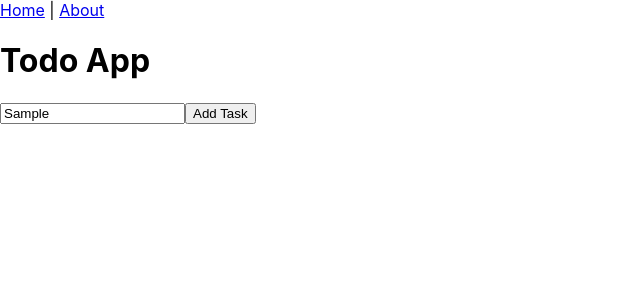
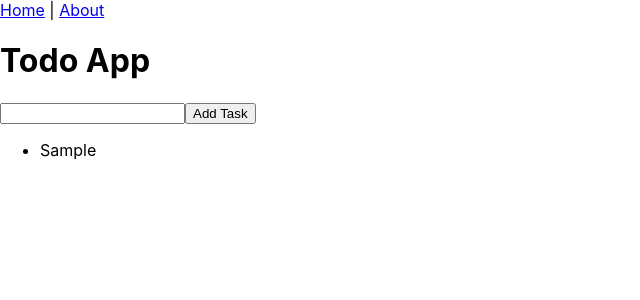
Before and after one commit to ialds90/demo-project, a React (Create React App) app: page / in a window 1280 px wide. Both pictures are taken after typing "Sample" into the empty fields and a click on the button "Add Task". Shown: the top 300 px of the page, without its empty margins (0-640 px from the left). Built offline with nearby package versions, Linux system fonts and the light colour scheme.

Commit message:
Add task management to Home component with list display

```diff
--- a/src/index.js
+++ b/src/index.js
@@ -14,7 +14,4 @@ root.render(
   </AppProvider>
 );
 
-// If you want to start measuring performance in your app, pass a function
-// to log results (for example: reportWebVitals(console.log))
-// or send to an analytics endpoint. Learn more: https://bit.ly/CRA-vitals
 reportWebVitals();
--- a/src/pages/Home.js
+++ b/src/pages/Home.js
@@ -2,9 +2,11 @@ import React, { useState } from "react";
 
 const Home = () => {
   const [task, setTask] = useState("");
+  const [list, setList] = useState([]);
 
   const addTask = () => {
-    console.log(task);
+    setList([...list, task]);
+    setTask("");
   };
 
   return (
@@ -16,6 +18,11 @@ const Home = () => {
         onChange={(e) => setTask(e.target.value)}
       />
       <button onClick={addTask}>Add Task</button>
+      <ul>
+        {list.map((list, index) => (
+          <li key={index}>{list}</li>
+        ))}
+      </ul>
     </div>
   );
 };
```
